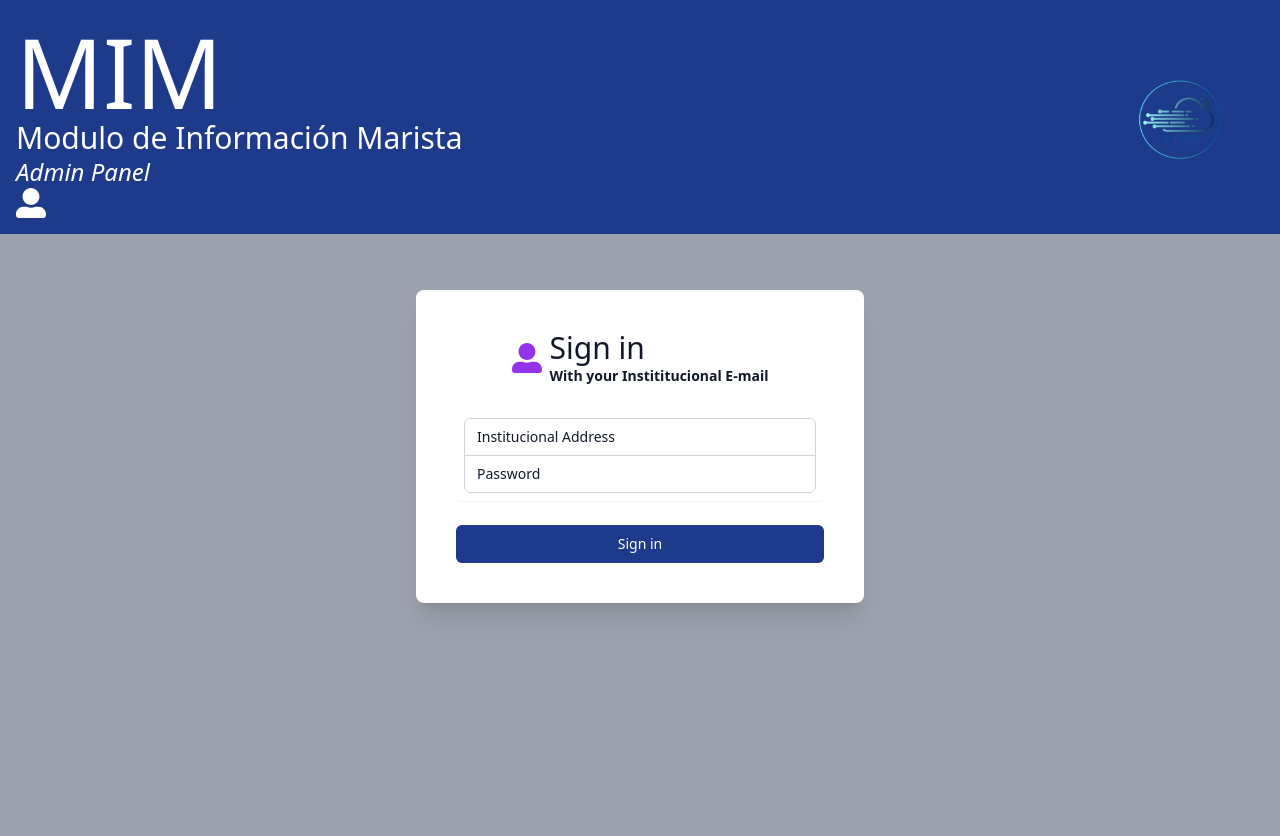
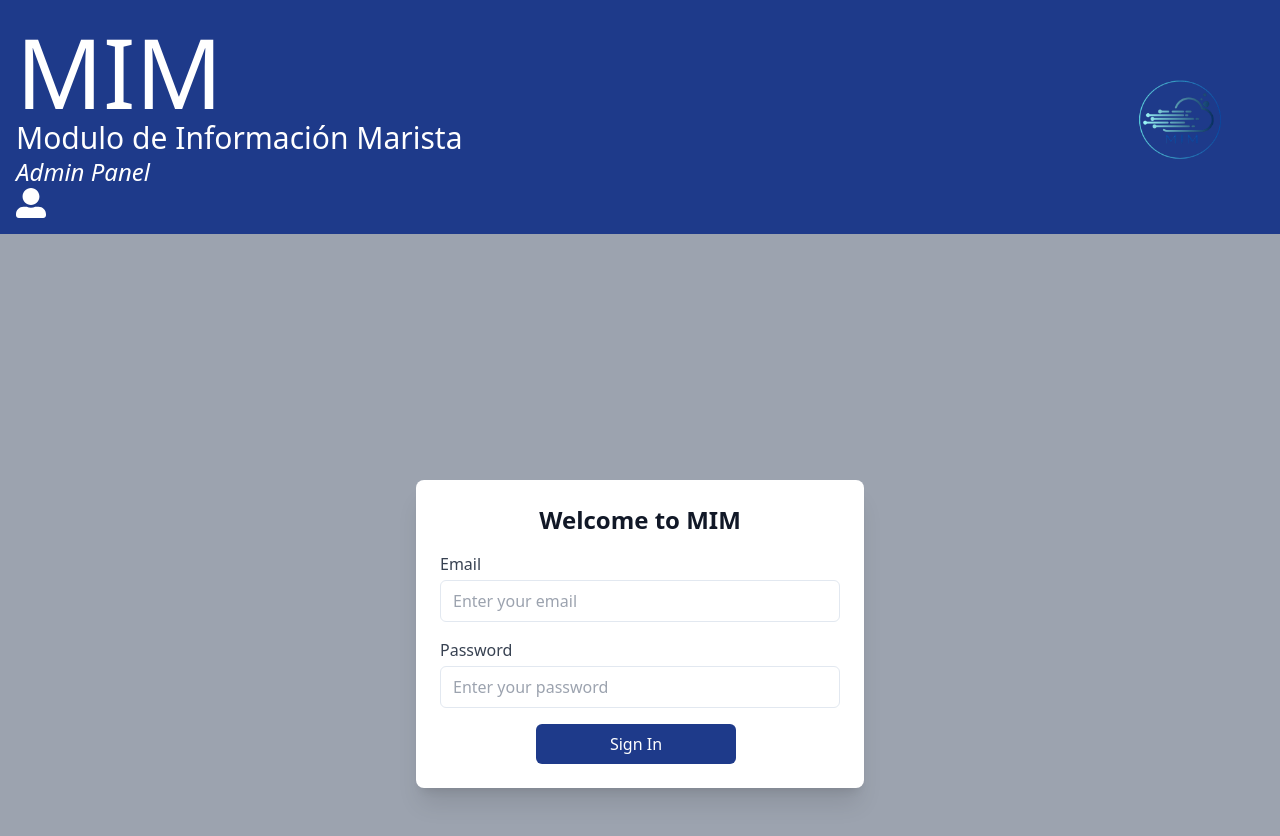
Before and after one commit to Cloud-Computing-MIM/fe-mim, a React (Vite) app: page /login in a window 1280 px wide. Shown: the top 836 px of the page. Built offline with nearby package versions, Linux system fonts and the light colour scheme.

Commit message:
admin auth

```diff
--- a/package.json
+++ b/package.json
@@ -18,6 +18,8 @@
     "@radix-ui/react-tabs": "^1.1.1",
     "@react-pdf-viewer/core": "^3.12.0",
     "@react-pdf-viewer/default-layout": "^3.12.0",
+    "@supabase/auth-ui-react": "^0.4.7",
+    "@supabase/auth-ui-shared": "^0.1.8",
     "@supabase/supabase-js": "^2.46.1",
     "class-variance-authority": "^0.7.0",
     "clsx": "^2.1.1",
--- a/src/admin/Login.tsx
+++ b/src/admin/Login.tsx
@@ -1,28 +1,56 @@
-import React, { useState } from 'react'
-import { useAuth } from './context/AuthContext'
-import { useNavigate } from 'react-router-dom'
-import { FaUserAlt } from 'react-icons/fa' // Importamos el ícono
+import React, { useState, useEffect } from 'react';
+import { createClient, Session } from '@supabase/supabase-js';
+import { FaUserAlt } from 'react-icons/fa';
+import '../index.css';
+
+const supabase = createClient(
+  'https://uxxgdrzwgymksrcqkdcf.supabase.co',
+  'eyJhbGciOiJIUzI1NiIsInR5cCI6IkpXVCJ9.eyJpc3MiOiJzdXBhYmFzZSIsInJlZiI6InV4eGdkcnp3Z3lta3NyY3FrZGNmIiwicm9sZSI6ImFub24iLCJpYXQiOjE3MzAzMjk0NjQsImV4cCI6MjA0NTkwNTQ2NH0.D8g5sogQtKObLCNCgw7gtArAs45SmYh6XlZCx2JFURo'
+);
 
 const Login: React.FC = () => {
-  const [email, setEmail] = useState('')
-  const [password, setPassword] = useState('')
-  const [error, setError] = useState('')
-  const { login } = useAuth()
-  const navigate = useNavigate()
+  const [session, setSession] = useState<Session | null>(null);
+  const [email, setEmail] = useState('');
+  const [password, setPassword] = useState('');
+  const [loading, setLoading] = useState(false);
+  const [error, setError] = useState('');
 
-  const handleLogin = async (e: React.FormEvent) => {
-    e.preventDefault()
-    setError('')
-    try {
-      await login(email, password)
-      navigate('/admin')
-    } catch (error) {
-      setError('Invalid email or password')
+  useEffect(() => {
+    // Get the current session
+    supabase.auth.getSession().then(({ data: { session } }) => {
+      setSession(session);
+    });
+
+    // Listen for changes in authentication state
+    const { data } = supabase.auth.onAuthStateChange((_event, session) => {
+      setSession(session);
+    });
+
+    // Cleanup subscription on unmount
+    return () => {
+      data?.subscription.unsubscribe();
+    };
+  }, []);
+
+  const handleSignIn = async () => {
+    setLoading(true);
+    setError('');
+    const { data, error } = await supabase.auth.signInWithPassword({
+      email,
+      password,
+    });
+    setLoading(false);
+
+    if (error) {
+      setError(error.message);
+    } else {
+      setSession(data.session);
     }
-  }
+  };
 
+  if (!session) {
     return (
-    <div className="min-h-screen bg-gray-200 ">
+      <div className="min-h-screen bg-gray-200">
         {/* Header */}
       <header className="bg-blue-900 text-white w-full flex items-center justify-between p-4">
         <div className="flex flex-col">
@@ -34,66 +62,89 @@ const Login: React.FC = () => {
         <img src="/public/MIM_2.png" alt="Logo MIM" className="h-40" />
       </header>
 
-      {/* Main content area */}
-      <main className="flex items-top  justify-center min-h-screen bg-gray-400 py-14 px-4 sm:px-6 lg:px-8">
-        <div className="max-w-md w-full space-y-8">
-          {/* Card with Login form */}
-          <div className="bg-white shadow-xl rounded-lg p-10">
-            <div className="flex justify-center items-center space-x-2 mb-6">
-              <FaUserAlt className="text-purple-600 text-3xl" />
-              <h2 className="text-3xl font-thin text-gray-900 items-center">Sign in
-              <h3 className="text-sm font-semibold  text-gray-900">With your Instititucional E-mail </h3>
+      <main className="flex items-center justify-center min-h-screen bg-gray-400 py-14 px-4 sm:px-6 lg:px-8">
+        <div className="max-w-md w-full bg-white shadow-xl rounded-lg p-6">
+          <h2 className="text-2xl font-bold text-gray-900 mb-4 text-center">
+            Welcome to MIM
           </h2>
+          {error && (
+            <p className="text-sm text-red-600 mb-2 text-center">{error}</p>
+          )}
+          <div className="mb-4">
+            <label className="block text-gray-700 font-medium mb-1">
+              Email
+            </label>
+            <input
+              type="email"
+              value={email}
+              onChange={(e) => setEmail(e.target.value)}
+              className="w-full px-3 py-2 border rounded-md text-gray-900"
+              placeholder="Enter your email"
+            />
+          </div>
+          <div className="mb-4">
+            <label className="block text-gray-700 font-medium mb-1">
+              Password
+            </label>
+            <input
+              type="password"
+              value={password}
+              onChange={(e) => setPassword(e.target.value)}
+              className="w-full px-3 py-2 border rounded-md text-gray-900"
+              placeholder="Enter your password"
+            />
+          </div>
+          <div className="flex justify-center">
+            <button
+              onClick={handleSignIn}
+              disabled={loading}
+              className="w-1/2 mr-2 py-2 px-4 bg-blue-900 text-white rounded-md hover:bg-purple-700"
+            >
+              {loading ? 'Signing In...' : 'Sign In'}
+            </button>
           </div>
 
-            <form className="space-y-6" onSubmit={handleLogin}>
-              <div className="rounded-md shadow-sm -space-y-px p-2" >
-                <div>
-                  <label htmlFor="email-address" className="sr-only">Email address</label>
-                  <input
-                    id="email-address"
-                    name="email"
-                    type="email"
-                    autoComplete="email"
-                    required
-                    className="appearance-none rounded-none relative block w-full px-3 py-2 border border-gray-300 placeholder-gray-900 text-gray-900 rounded-t-md focus:outline-none focus:ring-indigo-500 focus:border-purple-500 focus:z-10 sm:text-sm"
-                    placeholder="Institucional Address"
-                    value={email}
-                    onChange={(e) => setEmail(e.target.value)}
-                  />
         </div>
-                <div>
-                  <label htmlFor="password" className="sr-only">Password</label>
-                  <input
-                    id="password"
-                    name="password"
-                    type="password"
-                    autoComplete="current-password"
-                    required
-                    className="appearance-none rounded-none relative block w-full px-3 py-2 border border-gray-300 placeholder-gray-900 text-gray-900 rounded-b-md focus:outline-none focus:ring-indigo-500 focus:border-purple-500 focus:z-10 sm:text-sm"
-                    placeholder="Password"
-                    value={password}
-                    onChange={(e) => setPassword(e.target.value)}
-                  />
+      </main>
     </div>
+  );
+}
+
+  return (
+    <div className="min-h-screen bg-gray-200">
+      {/* Header */}
+      <header className="bg-blue-900 text-white w-full flex items-center justify-between p-4">
+        <div className="flex flex-col">
+          <h1 className="text-8xl font-thin mt-2">MIM</h1>
+          <h2 className="text-3xl font-thin">Modulo de Información Marista</h2>
+          <h3 className="text-2xl font-thin italic">Admin Panel</h3>
+          <FaUserAlt className="text-white-600 text-3xl" />
         </div>
+        <img src="/public/MIM_2.png" alt="Logo MIM" className="h-40" />
+      </header>
 
-              {error && <div className="text-red-500 text-sm">{error}</div>}
-
-              <div>
+      {/* Main content */}
+      <main className="flex items-center justify-center min-h-screen bg-gray-400 py-14 px-4 sm:px-6 lg:px-8">
+        <div className="max-w-md w-full bg-white shadow-xl rounded-lg p-10">
+          <div className="text-center">
+            <FaUserAlt className="text-purple-600 text-3xl mb-4" />
+            <h2 className="text-3xl font-thin text-gray-900">Welcome!</h2>
+            <p className="text-sm font-semibold text-gray-900 mt-2">
+              Logged in as: {session?.user.email}
+            </p>
+          </div>
+          <div className="mt-6">
             <button
-                  type="submit"
+              onClick={() => supabase.auth.signOut()}
               className="group relative w-full flex justify-center py-2 px-4 border border-transparent text-sm font-medium rounded-md text-white bg-blue-900 hover:bg-purple-700 focus:outline-none focus:ring-2 focus:ring-offset-2 focus:ring-indigo-500"
             >
-                  Sign in
+              Sign Out
             </button>
-              </div>
-            </form>
           </div>
         </div>
       </main>
     </div>
-  )
-}
+  );
+};
 
-export default Login
+export default Login;
```
Also changed, not shown: 1 other file (tests, documents, lock files or other folders). Lines whose indentation alone changed are shown as unchanged.
